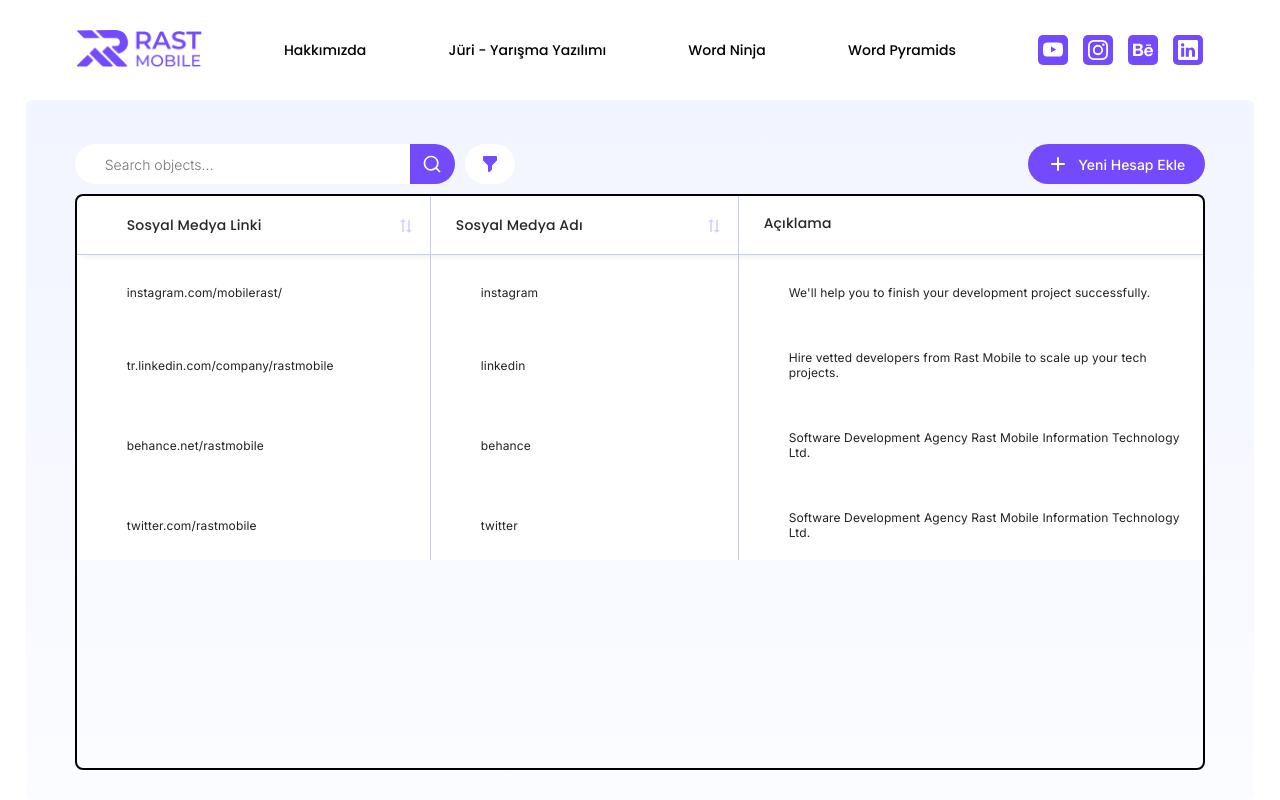
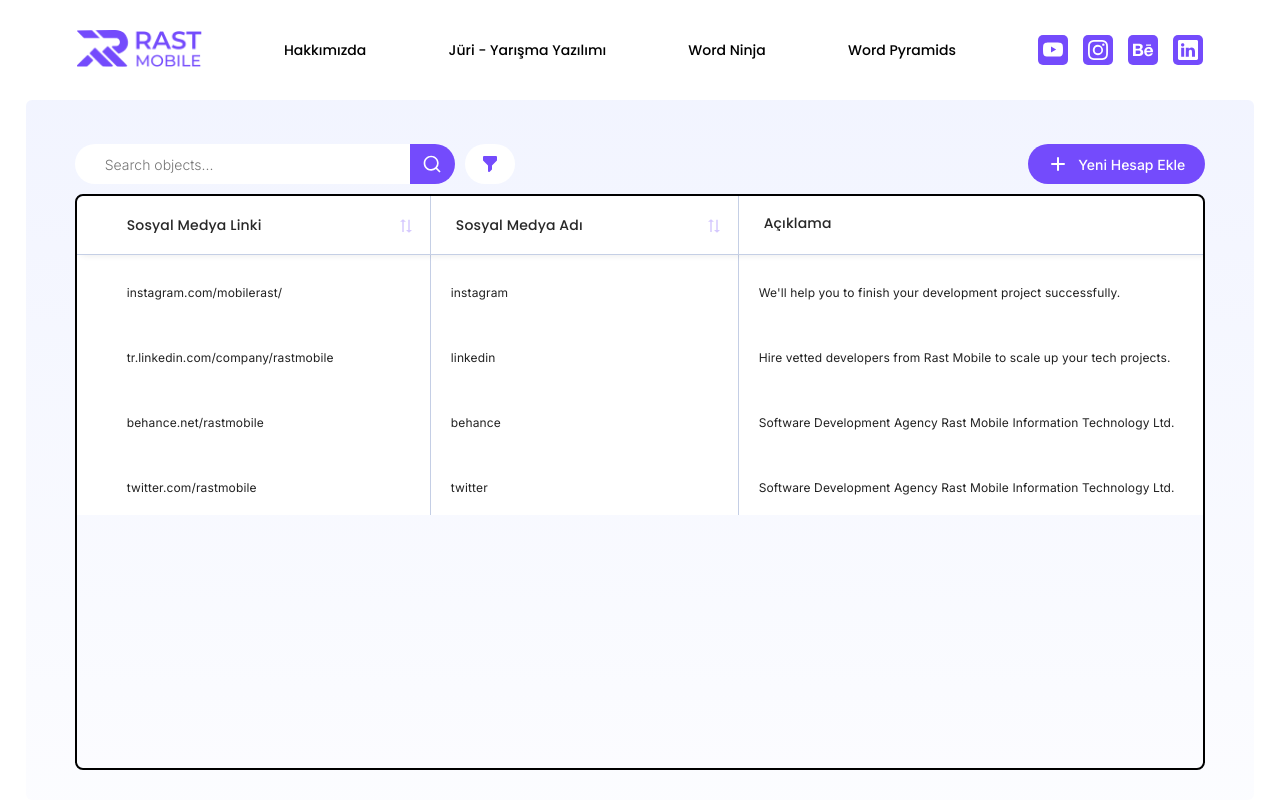
Before and after one commit to abdullah-turgut/rast-mobile, a React (Vite) app: page / in a window 1280 px wide. Built offline with nearby package versions, Linux system fonts and the light colour scheme.

Commit message:
Update index.css

```diff
--- a/src/index.css
+++ b/src/index.css
@@ -319,6 +319,10 @@
   opacity: 1 !important;
 }
 
+.MuiTableRow-root:hover {
+  box-shadow: 0px 1px 15px rgba(0, 0, 0, 0.11);
+}
+
 .MuiTableRow-root:nth-child(even) {
   background-color: transparent;
 }
@@ -401,7 +405,7 @@
     padding-left: 5rem;
   }
 
-  .MuiTableRow-root td {
+  .MuiTableRow-root td:nth-child(1) {
     padding-left: 5rem;
   }
 }
```
